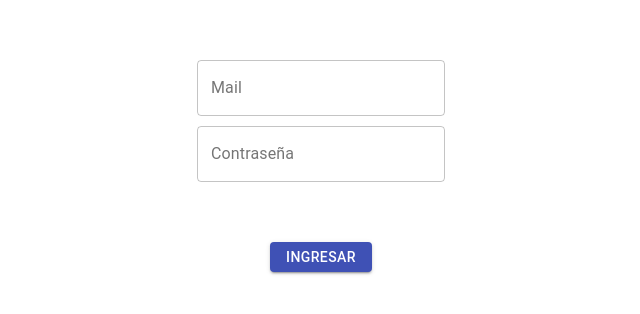
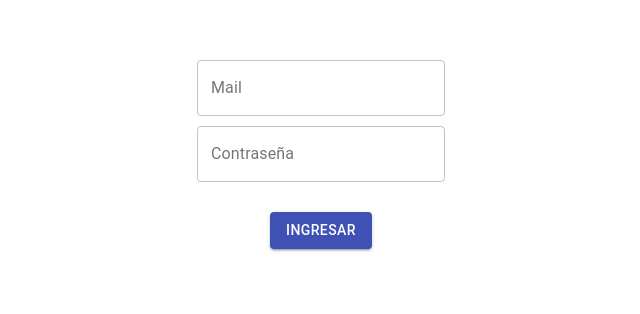
Before and after one commit to BookBnB/react-app, a React (Create React App) app: page /login in a window 1280 px wide. Shown: the part 140-454 px from the top of the page, without its empty margins (319-959 px from the left). Built offline with nearby package versions, Linux system fonts and the light colour scheme.

Commit message:
Fix styles

```diff
--- a/src/login/login.css
+++ b/src/login/login.css
@@ -9,8 +9,7 @@
 }
 
 #login-button {
-    margin-top: 50px;
-    height: 30px;
+    margin-top: 20px;
 }
 
 .error-message {
```
